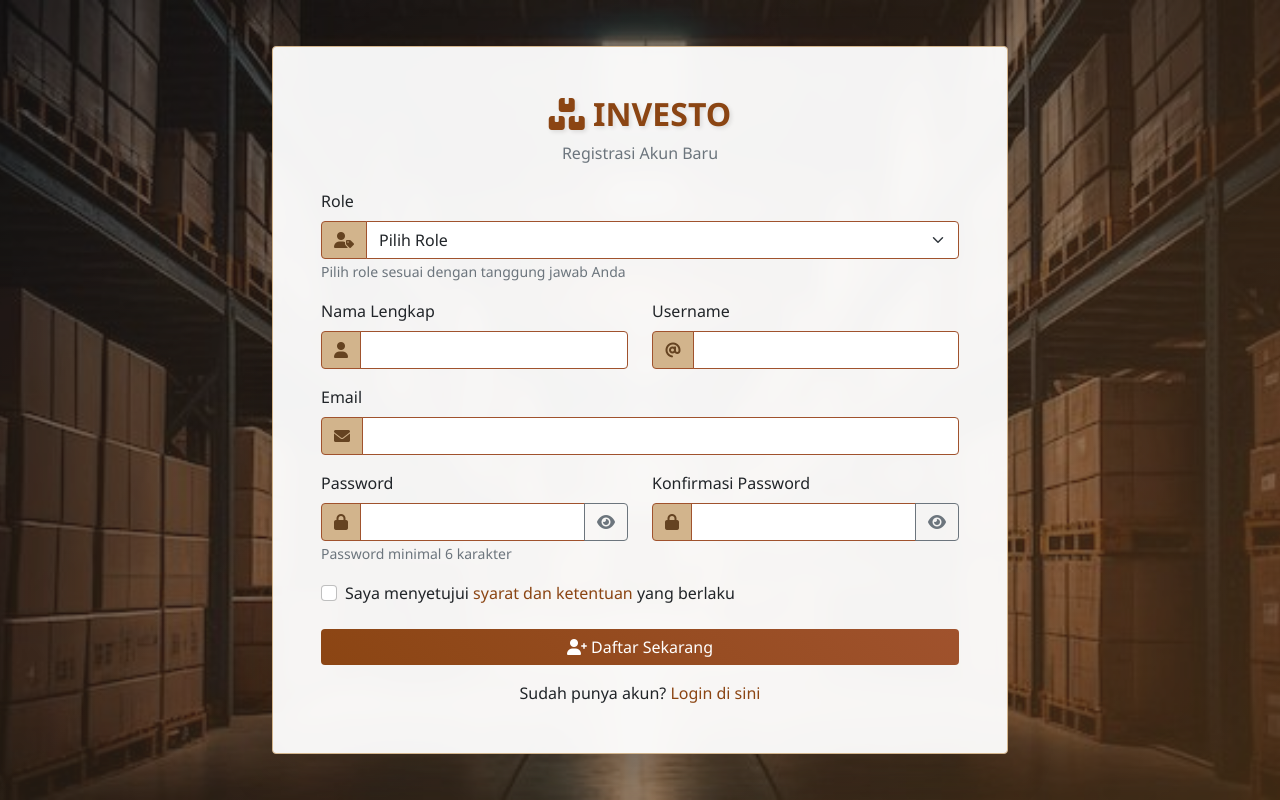
After one commit to zarttt1/ProjectUap, a PHP site: page /register.php in a window 1280 px wide. The commit adds this page. Run offline with PHP 8.4, Linux system fonts and the light colour scheme.

Commit message:
update terakhir

```diff
--- /dev/null
+++ b/register.php
@@ -0,0 +1,408 @@
+<?php
+require_once 'config/database.php';
+
+if (isLoggedIn()) {
+    header("Location: dashboard.php");
+    exit();
+}
+
+$error = '';
+$success = '';
+
+if ($_POST) {
+    $database = new Database();
+    $db = $database->getConnection();
+
+    $username = trim($_POST['username']);
+    $password = $_POST['password'];
+    $confirm_password = $_POST['confirm_password'];
+    $nama_lengkap = trim($_POST['nama_lengkap']);
+    $email = trim($_POST['email']);
+    $role = $_POST['role'];
+
+    // Validasi input
+    if (empty($username) || empty($password) || empty($confirm_password) || empty($nama_lengkap) || empty($email) || empty($role)) {
+        $error = "Semua field harus diisi!";
+    } elseif ($password !== $confirm_password) {
+        $error = "Password dan konfirmasi password tidak cocok!";
+    } elseif (strlen($password) < 6) {
+        $error = "Password minimal 6 karakter!";
+    } elseif (!filter_var($email, FILTER_VALIDATE_EMAIL)) {
+        $error = "Format email tidak valid!";
+    } elseif (!in_array($role, ['admin', 'staff'])) {
+        $error = "Role harus dipilih (Admin atau Staff)!";
+    } else {
+        // Cek apakah username sudah ada
+        $check_query = "SELECT id FROM users WHERE username = :username";
+        $check_stmt = $db->prepare($check_query);
+        $check_stmt->bindParam(':username', $username);
+        $check_stmt->execute();
+
+        if ($check_stmt->rowCount() > 0) {
+            $error = "Username sudah digunakan!";
+        } else {
+            // Cek apakah email sudah ada
+            $check_email_query = "SELECT id FROM users WHERE email = :email";
+            $check_email_stmt = $db->prepare($check_email_query);
+            $check_email_stmt->bindParam(':email', $email);
+            $check_email_stmt->execute();
+
+            if ($check_email_stmt->rowCount() > 0) {
+                $error = "Email sudah digunakan!";
+            } else {
+                // Hash password
+                $hashed_password = password_hash($password, PASSWORD_DEFAULT);
+
+                // Insert user baru
+                $insert_query = "INSERT INTO users (username, password, nama_lengkap, email, role, status, created_at)
+                               VALUES (:username, :password, :nama_lengkap, :email, :role, 'aktif', NOW())";
+                $insert_stmt = $db->prepare($insert_query);
+                $insert_stmt->bindParam(':username', $username);
+                $insert_stmt->bindParam(':password', $hashed_password);
+                $insert_stmt->bindParam(':nama_lengkap', $nama_lengkap);
+                $insert_stmt->bindParam(':email', $email);
+                $insert_stmt->bindParam(':role', $role);
+
+                if ($insert_stmt->execute()) {
+                    $success = "Registrasi berhasil! Anda telah terdaftar sebagai " . ucfirst($role) . ". Silakan login dengan akun Anda.";
+
+                    // Log activity untuk registrasi baru
+                    $new_user_id = $db->lastInsertId();
+                    logActivity($new_user_id, 'Registrasi akun baru sebagai ' . $role);
+                } else {
+                    $error = "Terjadi kesalahan saat registrasi. Silakan coba lagi.";
+                }
+            }
+        }
+    }
+}
+?>
+
+<!DOCTYPE html>
+<html lang="id">
+<head>
+    <meta charset="UTF-8">
+    <meta name="viewport" content="width=device-width, initial-scale=1.0">
+    <title>Register - INVESTO</title>
+    <link href="https://cdn.jsdelivr.net/npm/bootstrap@5.1.3/dist/css/bootstrap.min.css" rel="stylesheet">
+    <link href="https://cdnjs.cloudflare.com/ajax/libs/font-awesome/6.0.0/css/all.min.css" rel="stylesheet">
+    <style>
+        :root {
+            --brown-primary: #8B4513;
+            --brown-secondary: #A0522D;
+            --brown-light: #D2B48C;
+            --brown-dark: #654321;
+            --black-primary: #1a1a1a;
+            --black-secondary: #2d2d2d;
+            --black-light: #404040;
+        }
+
+        body {
+            background: linear-gradient(135deg, var(--black-primary) 0%, var(--brown-dark) 100%);
+            min-height: 100vh;
+            font-family: 'Segoe UI', Tahoma, Geneva, Verdana, sans-serif;
+            position: relative;
+            margin: 0;
+            padding: 0;
+            min-height: 100vh;
+            overflow-x: hidden;
+        }
+
+        .bg-overlay {
+            position: absolute;
+            top: 0;
+            left: 0;
+            width: 100%;
+            height: 100%;
+            background: url('background.jpg') no-repeat center center fixed;
+            background-size: cover;
+            opacity: 0.4;
+            z-index: -1;
+        }
+
+        .register-card {
+            background: rgba(255, 255, 255, 0.95);
+            backdrop-filter: blur(10px);
+            border: 1px solid var(--brown-light);
+            box-shadow: 0 15px 35px rgba(0, 0, 0, 0.3);
+        }
+
+        .brand-title {
+            color: var(--brown-primary);
+            font-weight: bold;
+            text-shadow: 2px 2px 4px rgba(0, 0, 0, 0.1);
+        }
+
+        .btn-brown {
+            background: linear-gradient(45deg, var(--brown-primary), var(--brown-secondary));
+            border: none;
+            color: white;
+            transition: all 0.3s ease;
+        }
+
+        .btn-brown:hover {
+            background: linear-gradient(45deg, var(--brown-dark), var(--brown-primary));
+            transform: translateY(-2px);
+            box-shadow: 0 5px 15px rgba(139, 69, 19, 0.4);
+            color: white;
+        }
+
+        .btn-outline-brown {
+            border: 2px solid var(--brown-primary);
+            color: var(--brown-primary);
+            background: transparent;
+            transition: all 0.3s ease;
+        }
+
+        .btn-outline-brown:hover {
+            background: var(--brown-primary);
+            color: white;
+            transform: translateY(-2px);
+            box-shadow: 0 5px 15px rgba(139, 69, 19, 0.4);
+        }
+
+        .input-group-text {
+            background: var(--brown-light);
+            border-color: var(--brown-secondary);
+            color: var(--brown-dark);
+        }
+
+        .form-control, .form-select {
+            border-color: var(--brown-secondary);
+        }
+
+        .form-control:focus, .form-select:focus {
+            border-color: var(--brown-primary);
+            box-shadow: 0 0 0 0.2rem rgba(139, 69, 19, 0.25);
+        }
+
+        .login-link {
+            color: var(--brown-primary);
+            text-decoration: none;
+        }
+
+        .login-link:hover {
+            color: var(--brown-dark);
+            text-decoration: underline;
+        }
+
+        .password-strength {
+            font-size: 0.8rem;
+            margin-top: 5px;
+        }
+
+        .strength-weak { color: #dc3545; }
+        .strength-medium { color: #ffc107; }
+        .strength-strong { color: #28a745; }
+
+    </style>
+</head>
+<body>
+    <div class="bg-overlay"></div>
+    <div class="container">
+        <div class="row justify-content-center align-items-center min-vh-100 py-4">
+            <div class="col-md-10 col-lg-8">
+                <div class="card register-card shadow-lg">
+                    <div class="card-body p-5">
+                        <div class="text-center mb-4">
+                            <h2 class="brand-title"><i class="fas fa-boxes"></i> INVESTO</h2>
+                            <p class="text-muted">Registrasi Akun Baru</p>
+                        </div>
+
+                        <?php if ($error): ?>
+                            <div class="alert alert-danger">
+                                <i class="fas fa-exclamation-circle"></i> <?php echo $error; ?>
+                            </div>
+                        <?php endif; ?>
+
+                        <?php if ($success): ?>
+                            <div class="alert alert-success">
+                                <i class="fas fa-check-circle"></i> <?php echo $success; ?>
+                                <div class="mt-2">
+                                    <a href="login.php" class="btn btn-brown btn-sm">
+                                        <i class="fas fa-sign-in-alt"></i> Login Sekarang
+                                    </a>
+                                </div>
+                            </div>
+                        <?php endif; ?>
+
+                        <form method="POST" id="registerForm">
+                            <!-- Role Selection -->
+                            <div class="mb-3">
+                                <label for="role" class="form-label">Role</label>
+                                <div class="input-group">
+                                    <span class="input-group-text"><i class="fas fa-user-tag"></i></span>
+                                    <select class="form-select" name="role" id="role" required>
+                                        <option value="">Pilih Role</option>
+                                        <option value="admin">Admin - Akses penuh sistem</option>
+                                        <option value="staff">Staff Gudang - Akses terbatas</option>
+                                    </select>
+                                </div>
+                                <small class="text-muted">Pilih role sesuai dengan tanggung jawab Anda</small>
+                            </div>
+
+                            <div class="row">
+                                <div class="col-md-6 mb-3">
+                                    <label for="nama_lengkap" class="form-label">Nama Lengkap</label>
+                                    <div class="input-group">
+                                        <span class="input-group-text"><i class="fas fa-user"></i></span>
+                                        <input type="text" class="form-control" id="nama_lengkap" name="nama_lengkap"
+                                               value="<?php echo isset($_POST['nama_lengkap']) ? htmlspecialchars($_POST['nama_lengkap']) : ''; ?>" required>
+                                    </div>
+                                </div>
+                                <div class="col-md-6 mb-3">
+                                    <label for="username" class="form-label">Username</label>
+                                    <div class="input-group">
+                                        <span class="input-group-text"><i class="fas fa-at"></i></span>
+                                        <input type="text" class="form-control" id="username" name="username"
+                                               value="<?php echo isset($_POST['username']) ? htmlspecialchars($_POST['username']) : ''; ?>" required>
+                                    </div>
+                                </div>
+                            </div>
+
+                            <div class="mb-3">
+                                <label for="email" class="form-label">Email</label>
+                                <div class="input-group">
+                                    <span class="input-group-text"><i class="fas fa-envelope"></i></span>
+                                    <input type="email" class="form-control" id="email" name="email"
+                                           value="<?php echo isset($_POST['email']) ? htmlspecialchars($_POST['email']) : ''; ?>" required>
+                                </div>
+                            </div>
+
+                            <div class="row">
+                                <div class="col-md-6 mb-3">
+                                    <label for="password" class="form-label">Password</label>
+                                    <div class="input-group">
+                                        <span class="input-group-text"><i class="fas fa-lock"></i></span>
+                                        <input type="password" class="form-control" id="password" name="password" required>
+                                        <button type="button" class="btn btn-outline-secondary" id="togglePassword">
+                                            <i class="fas fa-eye"></i>
+                                        </button>
+                                    </div>
+                                    <small class="text-muted">Password minimal 6 karakter</small>
+                                </div>
+                                <div class="col-md-6 mb-3">
+                                    <label for="confirm_password" class="form-label">Konfirmasi Password</label>
+                                    <div class="input-group">
+                                        <span class="input-group-text"><i class="fas fa-lock"></i></span>
+                                        <input type="password" class="form-control" id="confirm_password" name="confirm_password" required>
+                                        <button type="button" class="btn btn-outline-secondary" id="toggleConfirmPassword">
+                                            <i class="fas fa-eye"></i>
+                                        </button>
+                                    </div>
+                                    <div id="passwordMatch" class="password-strength"></div>
+                                </div>
+                            </div>
+
+                            <div class="mb-4">
+                                <div class="form-check">
+                                    <input class="form-check-input" type="checkbox" id="terms" required>
+                                    <label class="form-check-label" for="terms">
+                                        Saya menyetujui <a href="#" class="login-link">syarat dan ketentuan</a> yang berlaku
+                                    </label>
+                                </div>
+                            </div>
+
+                            <button type="submit" class="btn btn-brown w-100 mb-3">
+                                <i class="fas fa-user-plus"></i> Daftar Sekarang
+                            </button>
+
+                            <div class="text-center">
+                                <p class="mb-0">Sudah punya akun? <a href="login.php" class="login-link">Login di sini</a></p>
+                            </div>
+                        </form>
+                    </div>
+                </div>
+            </div>
+        </div>
+    </div>
+
+    <script src="https://cdn.jsdelivr.net/npm/bootstrap@5.1.3/dist/js/bootstrap.bundle.min.js"></script>
+    <script>
+
+        // Toggle password visibility
+        document.getElementById('togglePassword').addEventListener('click', function() {
+            const password = document.getElementById('password');
+            const icon = this.querySelector('i');
+
+            if (password.type === 'password') {
+                password.type = 'text';
+                icon.classList.remove('fa-eye');
+                icon.classList.add('fa-eye-slash');
+            } else {
+                password.type = 'password';
+                icon.classList.remove('fa-eye-slash');
+                icon.classList.add('fa-eye');
+            }
+        });
+
+        document.getElementById('toggleConfirmPassword').addEventListener('click', function() {
+            const confirmPassword = document.getElementById('confirm_password');
+            const icon = this.querySelector('i');
+
+            if (confirmPassword.type === 'password') {
+                confirmPassword.type = 'text';
+                icon.classList.remove('fa-eye');
+                icon.classList.add('fa-eye-slash');
+            } else {
+                confirmPassword.type = 'password';
+                icon.classList.remove('fa-eye-slash');
+                icon.classList.add('fa-eye');
+            }
+        });
+
+        // Password strength checker
+
+        // Password match checker
+        document.getElementById('confirm_password').addEventListener('input', function() {
+            const password = document.getElementById('password').value;
+            const confirmPassword = this.value;
+            const matchDiv = document.getElementById('passwordMatch');
+
+            if (confirmPassword.length === 0) {
+                matchDiv.innerHTML = '';
+                return;
+            }
+
+            if (password === confirmPassword) {
+                matchDiv.innerHTML = '<span class="strength-strong">Password cocok</span>';
+            } else {
+                matchDiv.innerHTML = '<span class="strength-weak">Password tidak cocok</span>';
+            }
+        });
+
+        // Form validation
+        document.getElementById('registerForm').addEventListener('submit', function(e) {
+            const password = document.getElementById('password').value;
+            const confirmPassword = document.getElementById('confirm_password').value;
+            const terms = document.getElementById('terms').checked;
+
+            // Form validation - update bagian role validation
+            if (!document.getElementById('role').value) {
+                e.preventDefault();
+                alert('Silakan pilih role Anda!');
+                return;
+            }
+
+            if (password !== confirmPassword) {
+                e.preventDefault();
+                alert('Password dan konfirmasi password tidak cocok!');
+                return;
+            }
+
+            if (password.length < 6) {
+                e.preventDefault();
+                alert('Password minimal 6 karakter!');
+                return;
+            }
+
+            if (!terms) {
+                e.preventDefault();
+                alert('Anda harus menyetujui syarat dan ketentuan!');
+                return;
+            }
+        });
+
+    </script>
+</body>
+</html>
```
Also changed, not shown: login.php (+13 -0 lines).
